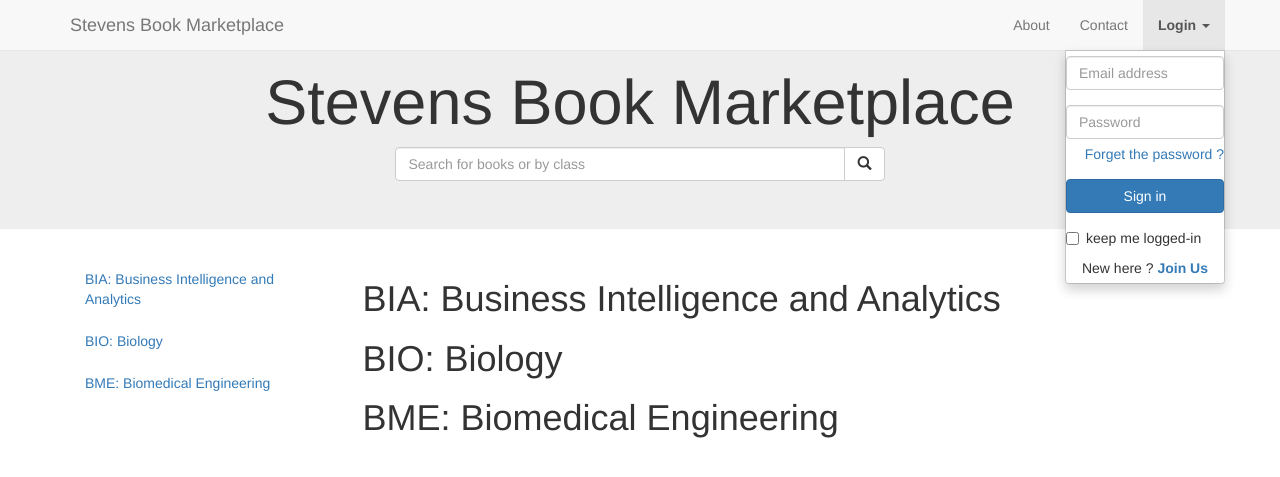
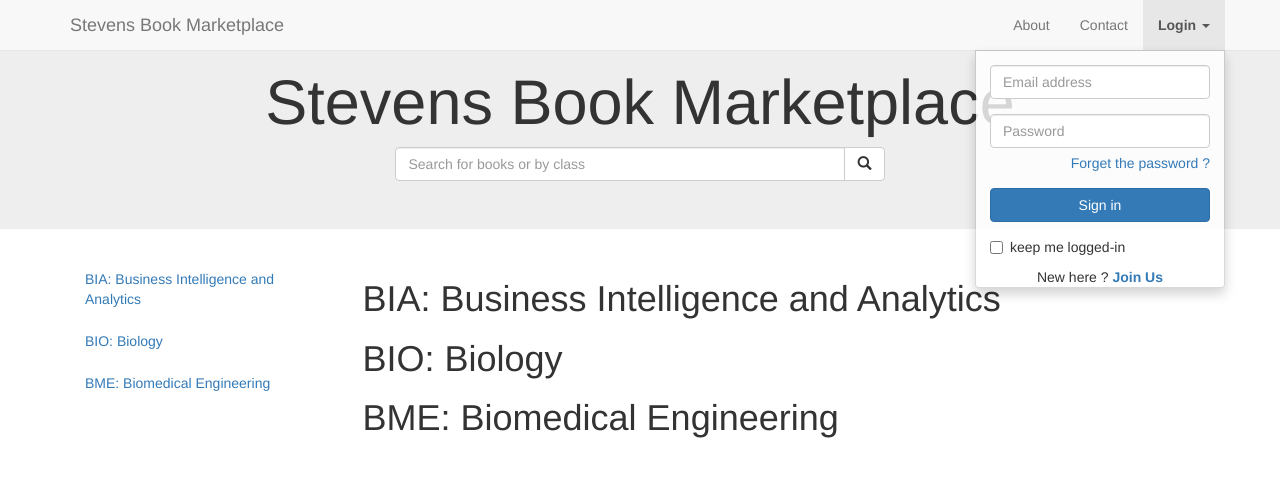
Before and after one commit to pwarmuz/SSW695_Capstone, a Flask app: page / in a window 1280 px wide, after a click on "Login". Shown: the top 477 px of the page. Run offline with Flask 2, Linux system fonts and the light colour scheme; parts of the project's set-up code (start-up, migrations or seed data) failed here and were passed over; some libraries are stand-ins or nearby versions.

Commit message:
added stylesheet

```diff
--- /dev/null
+++ b/src/app/static/css/stylesheet.css
@@ -0,0 +1,7 @@
+
+#login-dp{
+    min-width: 250px;
+    padding: 14px 14px 0;
+    overflow:hidden;
+    background-color:rgba(255,255,255,.8);
+}
--- a/src/app/templates/index.html
+++ b/src/app/templates/index.html
@@ -5,6 +5,7 @@
 <head>
     <meta charset="utf-8">
     <meta name="viewport" content="width=device-width, initial-scale=1">
+    <link rel="stylesheet" type="text/css" href="{{ url_for('static', filename='css/stylesheet.css') }}">
     <!-- Static minified CSS -->
     <link rel="stylesheet" type="text/css" href="{{ url_for('static', filename='bootstrap-3.3.7-dist/css/bootstrap.min.css') }}">
     <!-- googleapi minified CSS -->
```
